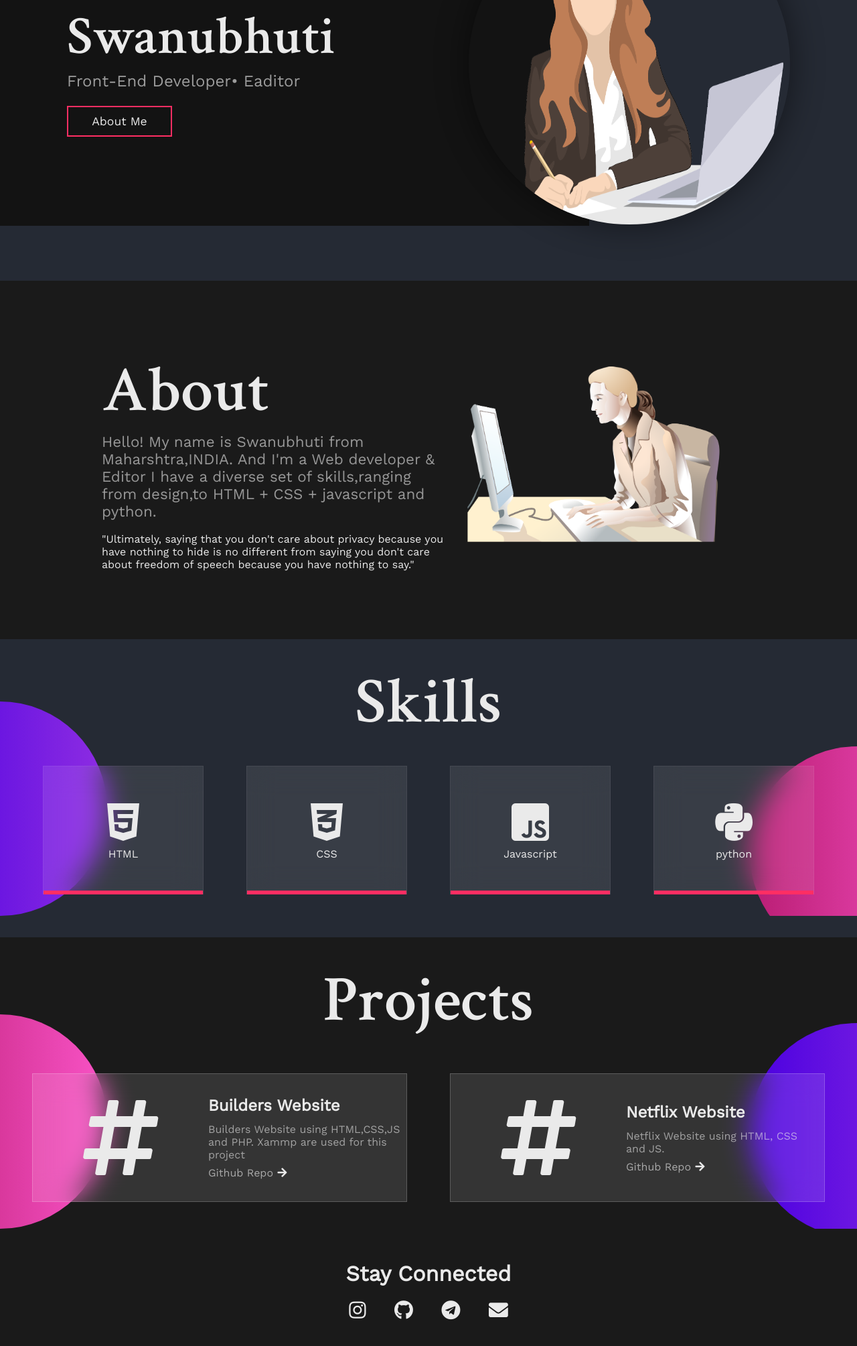
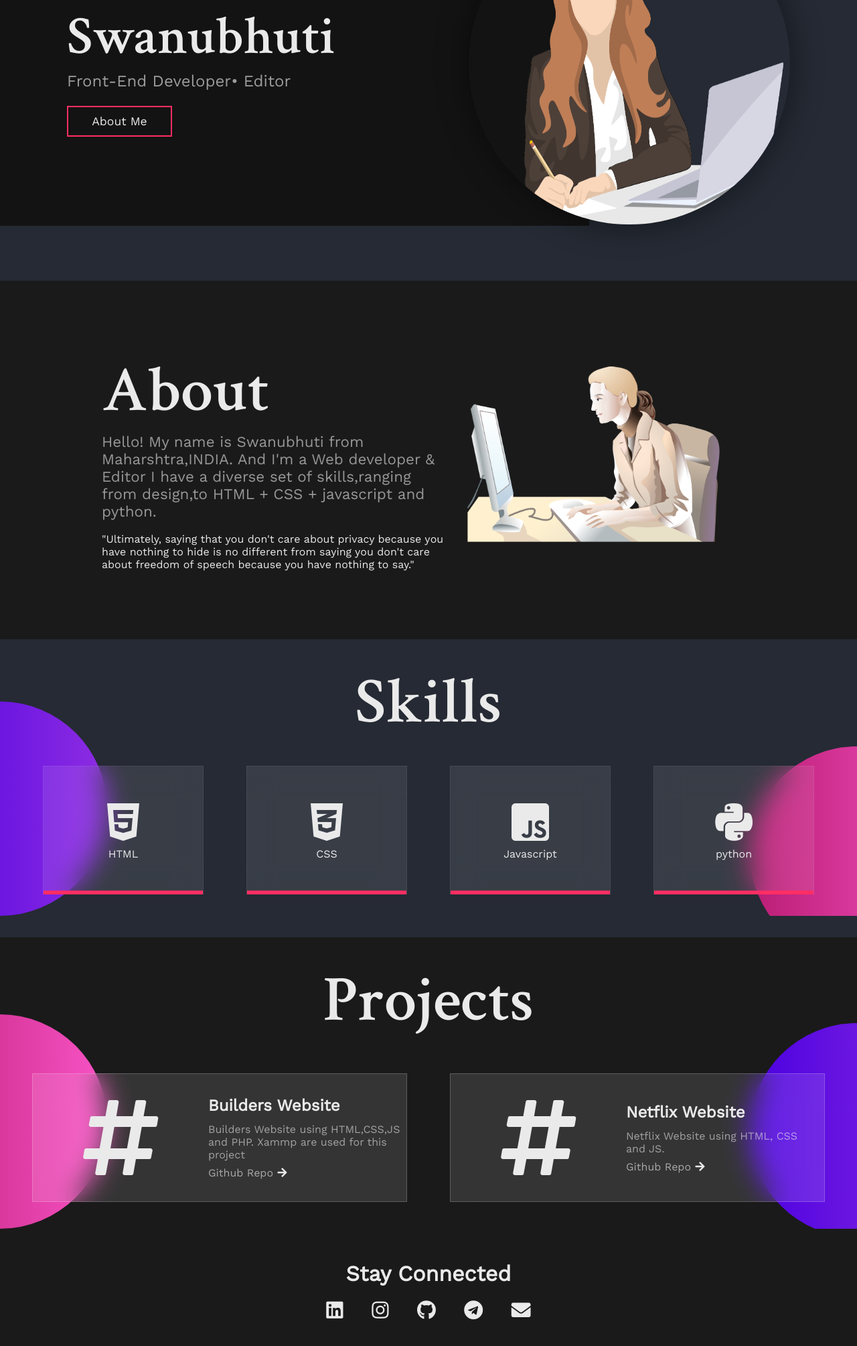
Before and after one commit to dikekarss/portfolio-2, a plain HTML site: page index.html in a window 1280 px wide. Shown: the part 225-2234 px from the top of the page at 67% size. Drawn offline with nearby package versions, Linux system fonts and the light colour scheme; a script that the page names is missing.

Commit message:
Update index.html

```diff
--- a/index.html
+++ b/index.html
@@ -20,7 +20,7 @@
       <div id="particles-js"></div>
       <div class="user_info">
         <h1 class="user_name">Swanubhuti</h1>
-        <p>Front-End Developer• Eaditor</p>
+        <p>Front-End Developer• Editor</p>
         <a href="#About" class="btn">About Me</a>
       </div>
       <div class="user_img">
@@ -110,10 +110,13 @@
     <footer class="center" id="connect">
       <h1>Stay Connected</h1>
       <div class="social_media_icons">
+        <a href="https://www.linkedin.com/in/swanubhutidikekar" target="_blank_"
+          ><i class="fab fa-linkedin"></i ></a>
+
         <a href="" target="_blank_"
           ><i class="fab fa-instagram"></i
         ></a>
-        <a href="" target="_blank_"
+        <a href="https://github.com/dikekarss" target="_blank_"
           ><i class="fab fa-github"></i
         ></a>
         <a
```
